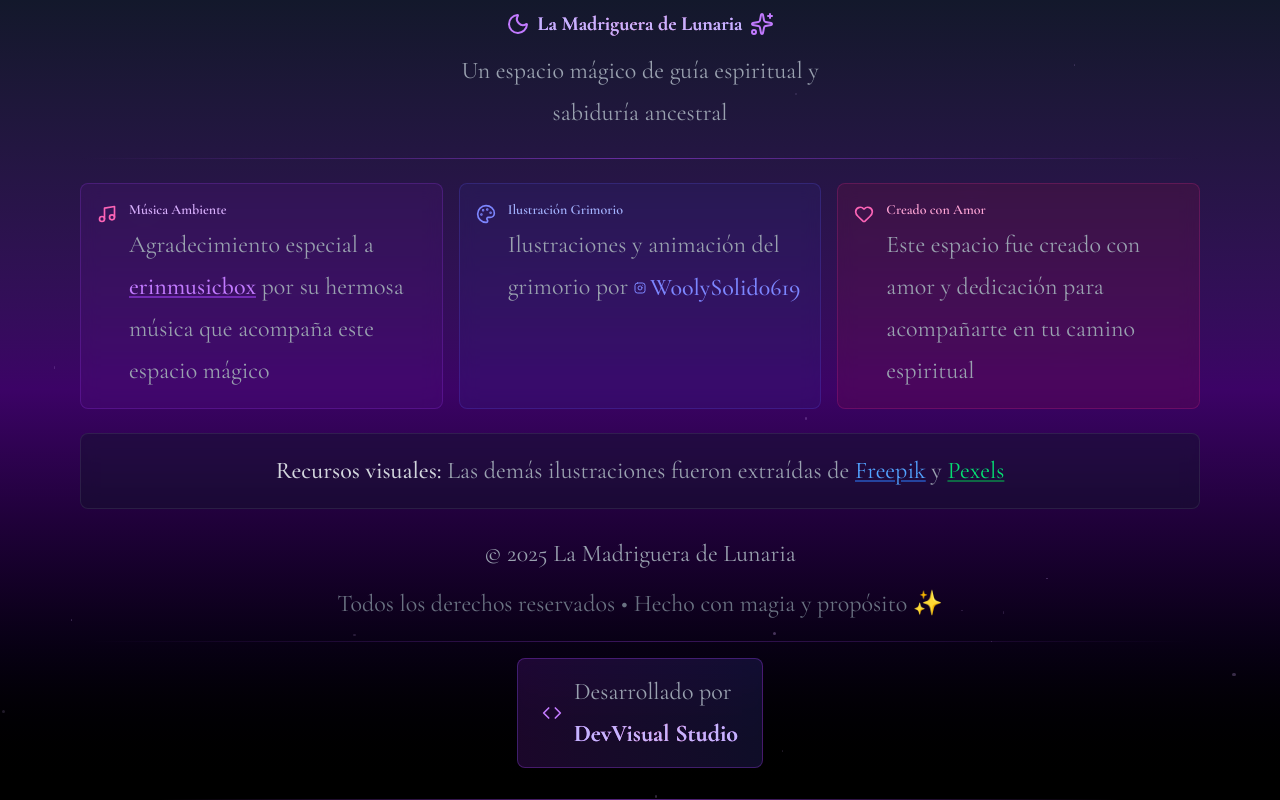
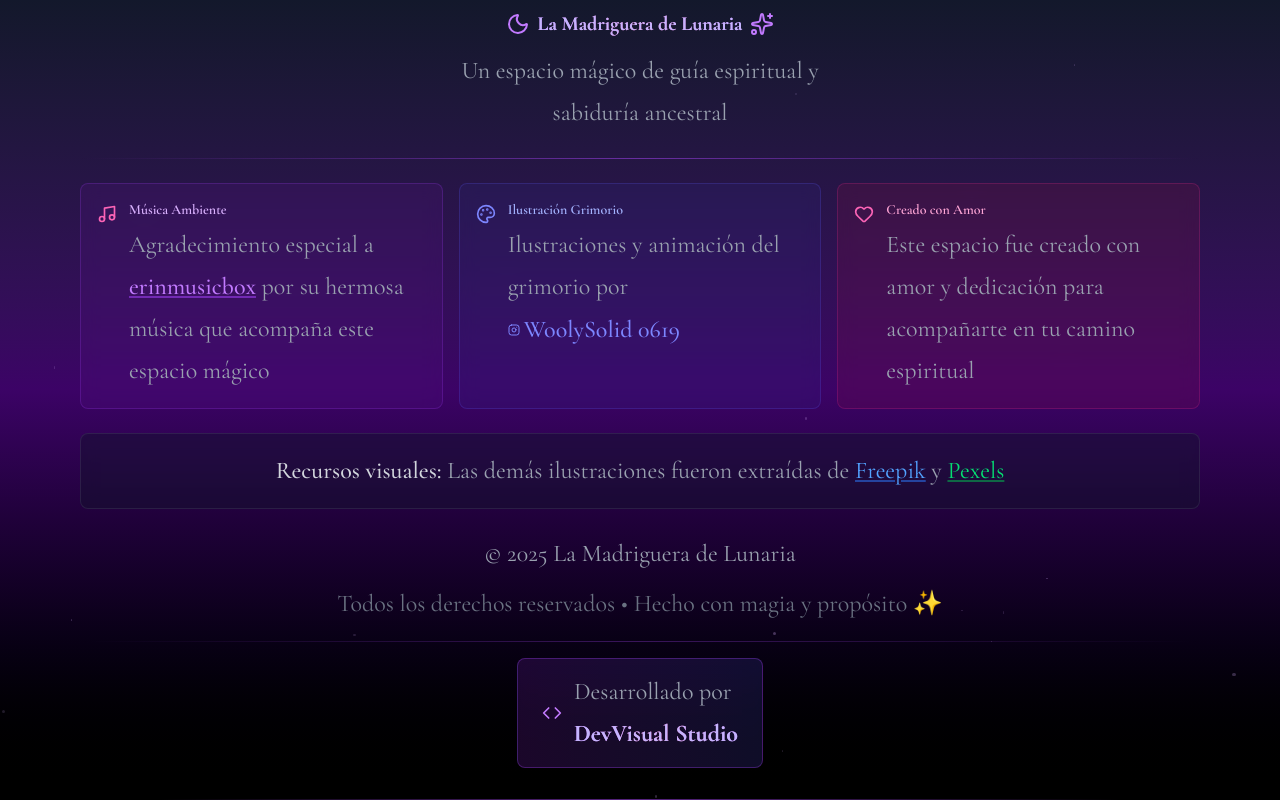
Before and after one commit to Kev-DevWeb/the-rabbit-of-lunaria, a Next.js app: page /citas in a window 1280 px wide. Shown: the part 1203-2003 px from the top of the page. Built offline with nearby package versions, Linux system fonts and the light colour scheme; no server answers; a web font is replaced by a local one.

Commit message:
Correccion al nombre de Wooly

```diff
--- a/src/components/AppFooter.tsx
+++ b/src/components/AppFooter.tsx
@@ -103,7 +103,7 @@ const AppFooter = () => {
                     className="text-indigo-400 hover:text-indigo-300 transition-colors font-medium inline-flex items-center gap-1"
                   >
                     <Instagram className="w-3 h-3" />
-                    WoolySolid0619
+                    WoolySolid 0619
                   </a>
                 </p>
               </div>
```
